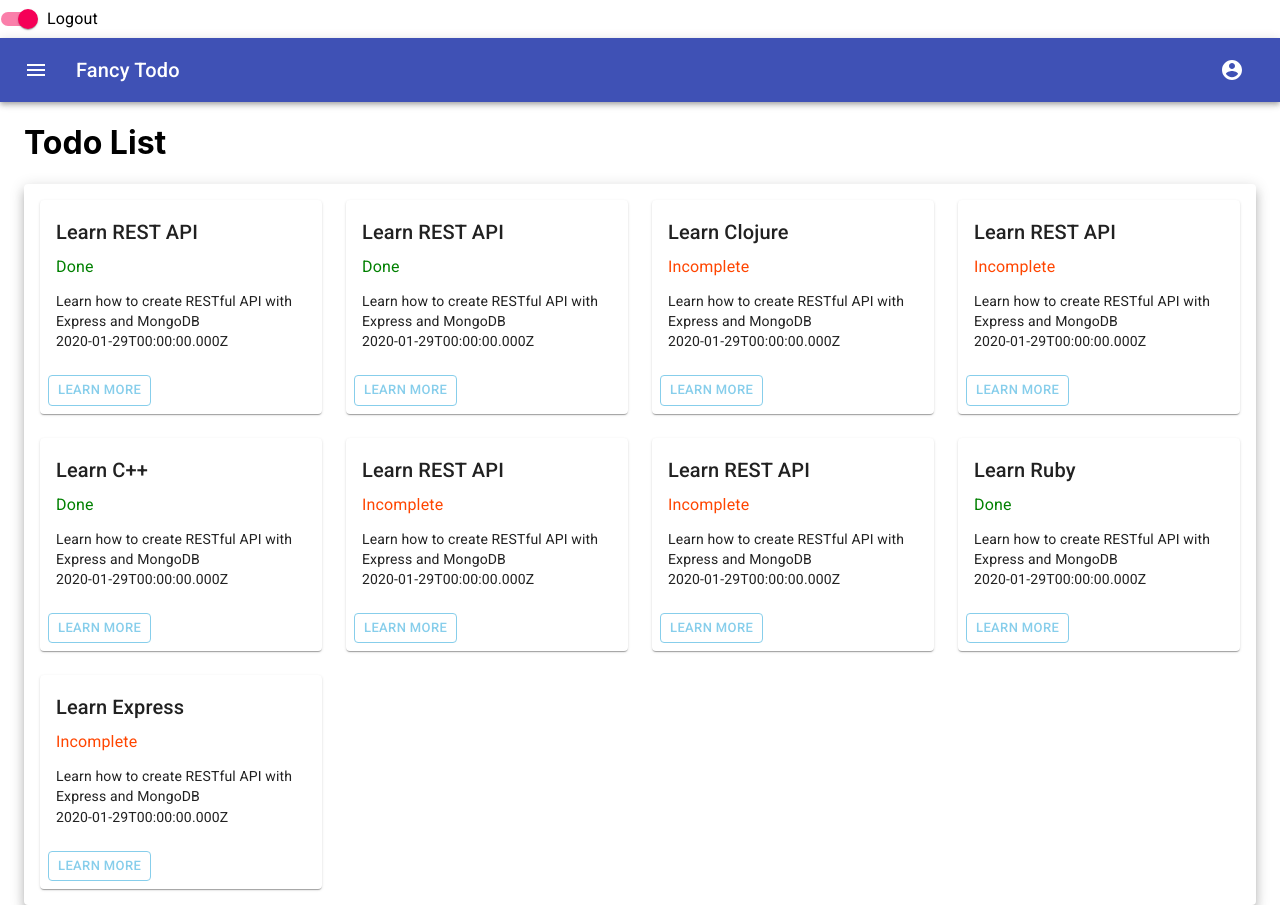
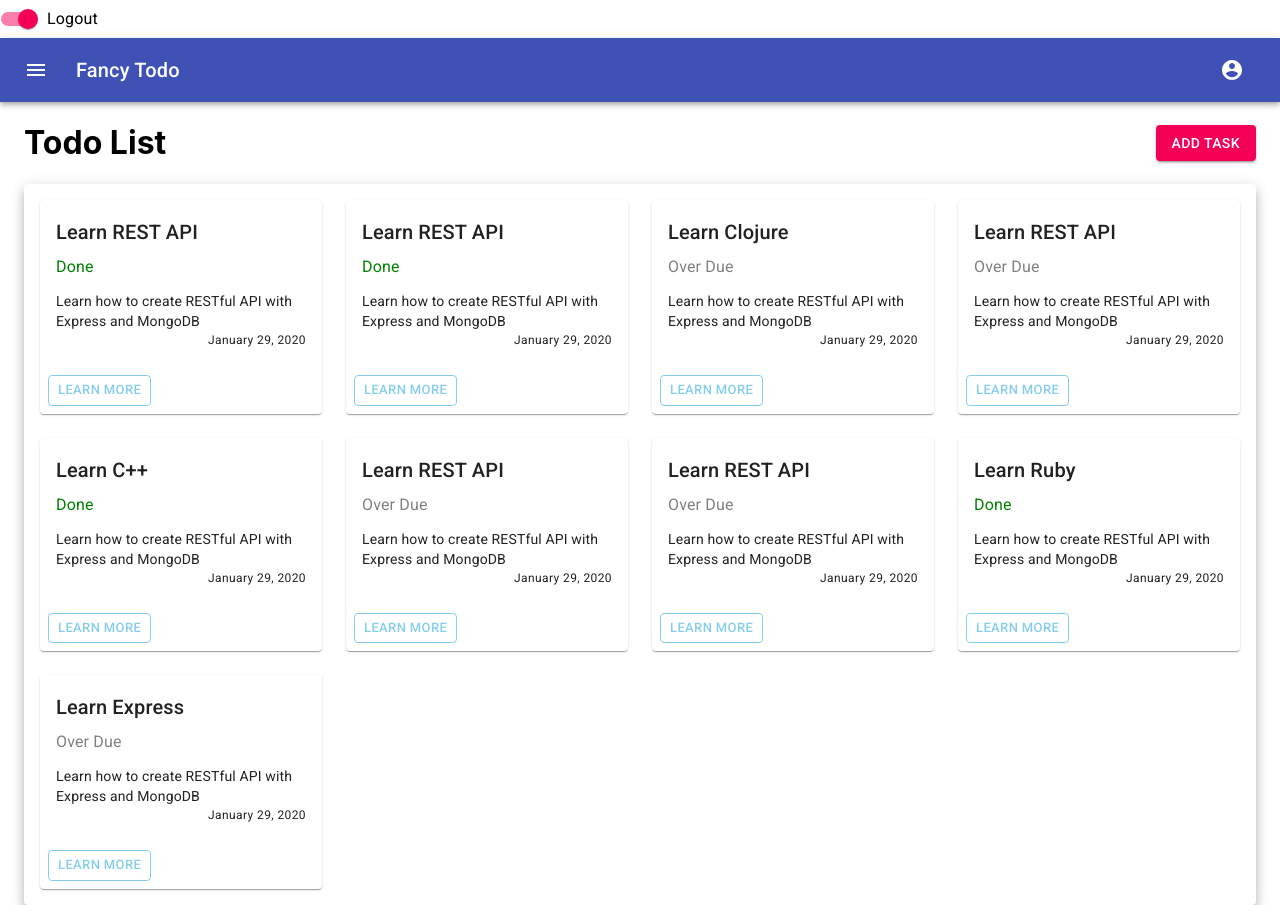
Before and after one commit to ssamsara98/fancy-todo, a React (Create React App) app in the folder client/: page / in a window 1280 px wide. Built offline with nearby package versions, Linux system fonts and the light colour scheme; no server answers.

Commit message:
Login request

```diff
--- a/client/package.json
+++ b/client/package.json
@@ -15,6 +15,7 @@
     "@types/react-redux": "^7.1.9",
     "@types/react-router-dom": "^5.1.6",
     "axios": "^0.21.0",
+    "moment": "^2.29.1",
     "react": "^17.0.1",
     "react-dom": "^17.0.1",
     "react-redux": "^7.2.2",
--- /dev/null
+++ b/client/src/apis/todoApi.js
@@ -0,0 +1,7 @@
+import Axios from 'axios';
+
+const todoApi = Axios.create({
+  baseURL: process.env.REACT_APP_TODO_API,
+});
+
+export default todoApi;
--- a/client/src/components/card/TodoCard.jsx
+++ b/client/src/components/card/TodoCard.jsx
@@ -1,4 +1,5 @@
 import { Button, Card, CardActions, CardContent, makeStyles, Typography } from '@material-ui/core';
+import moment from 'moment';
 import React from 'react';
 
 const useStyles = makeStyles({
@@ -13,12 +14,19 @@ const useStyles = makeStyles({
     color: 'orangered',
     marginBottom: 12,
   },
+  textBlack: {
+    color: 'grey',
+    marginBottom: 12,
+  },
 });
 
 function TodoCard(props) {
   const { title, description, status, 'due-date': dueDate } = props;
   const classes = useStyles();
-  console.log(props)
+
+  const isOverdue = new Date(dueDate).getTime() < Date.now();
+
+  moment.locale('en-gb');
 
   return (
     <Card variant="elevation">
@@ -27,20 +35,24 @@ function TodoCard(props) {
           {title}
         </Typography>
         <Typography
-          className={status === 1 ? classes.textGreen : classes.textOrange}
+          className={
+            status === 1 ? classes.textGreen : isOverdue ? classes.textBlack : classes.textOrange
+          }
           color="textSecondary"
         >
-          {status === 1 ? 'Done' : 'Incomplete'}
+          {status === 1 ? 'Done' : isOverdue ? 'Over Due' : 'Incomplete'}
         </Typography>
         <Typography variant="body2" component="p">
           {description}
         </Typography>
-        <Typography variant="body2" component="p">
-          {dueDate}
+        <Typography variant="caption" component="p" style={{ textAlign: 'end' }}>
+          {moment(dueDate).format('LL')}
         </Typography>
       </CardContent>
       <CardActions>
-        <Button size="small" variant="outlined" color="inherit" style={{color: 'skyblue'}}>Learn More</Button>
+        <Button size="small" variant="outlined" color="inherit" style={{ color: 'skyblue' }}>
+          Learn More
+        </Button>
       </CardActions>
     </Card>
   );
--- /dev/null
+++ b/client/src/store.js
@@ -0,0 +1,9 @@
+import { combineReducers, createStore } from 'redux';
+
+import authReducer from './stores/reducers/authReducer';
+
+const rooReducer = combineReducers({ auth: authReducer });
+
+const store = createStore(rooReducer);
+
+export default store;
--- /dev/null
+++ b/client/src/stores/actions/authType.js
@@ -0,0 +1,2 @@
+export const AUTH_LOGIN = 'AUTH_LOGIN';
+export const AUTH_LOGOUT = 'AUTH_LOGOUT';
--- /dev/null
+++ b/client/src/stores/reducers/authReducer.js
@@ -0,0 +1,24 @@
+import { AUTH_LOGIN, AUTH_LOGOUT } from '../actions/authType';
+
+const initialState = { isLogin: false, token: '' };
+
+const authReducer = (state = initialState, action) => {
+  switch (action.type) {
+    case AUTH_LOGIN:
+      return {
+        ...state,
+        isLogin: true,
+        token: localStorage.getItem('token'),
+      };
+    case AUTH_LOGOUT:
+      return {
+        ...state,
+        isLogin: false,
+        token: '',
+      };
+    default:
+      return state;
+  }
+};
+
+export default authReducer;
--- a/client/src/views/home/Home.jsx
+++ b/client/src/views/home/Home.jsx
@@ -1,4 +1,4 @@
-import {  Container, Grid, Paper } from '@material-ui/core';
+import { Button, Container, Grid, Paper } from '@material-ui/core';
 import React from 'react';
 import TodoCard from '../../components/card/TodoCard';
 // import { Link as MLink } from '@material-ui/core';
@@ -15,13 +15,27 @@ function Home() {
     <>
       <Navbar />
       <Container maxWidth="lg">
-        <h1>Todo List</h1>
+        <Grid container spacing={1} alignItems="center">
+          <Grid item xs={6}>
+            <h1>Todo List</h1>
+          </Grid>
+          <Grid item style={{ marginLeft: 'auto' }}>
+            <Button fullWidth variant="contained" color="secondary">
+              Add Task
+            </Button>
+          </Grid>
+        </Grid>
         <Paper className={classes.paper} elevation={8}>
           <Grid container spacing={3}>
             {todoList.map((todo) => {
               return (
-                <Grid item xs={12} sm={6} lg={3}>
-                  <TodoCard title={todo.title} description={todo.description} status={todo.status} due-date={todo.due_date} />
+                <Grid item xs={12} sm={6} lg={3} key={todo._id}>
+                  <TodoCard
+                    title={todo.title}
+                    description={todo.description}
+                    status={todo.status}
+                    due-date={todo.due_date}
+                  />
                 </Grid>
               );
             })}
--- a/client/src/views/login/Login.jsx
+++ b/client/src/views/login/Login.jsx
@@ -16,9 +16,11 @@ import {
   Typography,
 } from '@material-ui/core';
 import { LockOutlined } from '@material-ui/icons';
+import { useDispatch } from 'react-redux';
 
 import useStyles from './Login.styles';
 import Copyright from '../../components/copyright/Copyright';
+import todoApi from '../../apis/todoApi';
 
 export default function SignInSide() {
   const classes = useStyles();
@@ -28,13 +30,34 @@ export default function SignInSide() {
 
   const [backdropOpen, setBackdropOpen] = useState(false);
 
-  function handleLogin(e) {
+  // const dispatch = useDispatch();
+
+  async function handleLogin(e) {
     e.preventDefault();
     setBackdropOpen(true);
-    setTimeout(() => {
-      console.log(email, password);
-      setBackdropOpen(false);
-    }, 5000);
+    // setTimeout(() => {
+    //   console.log(email, password);
+    //   setBackdropOpen(false);
+    // }, 5000);
+    console.log(process.env);
+    todoApi({
+      url: '/api/users/sign-in',
+      method: 'POST',
+      data: {
+        email,
+        password,
+      },
+    })
+      .then((result) => {
+        console.log(result);
+        localStorage.clear();
+        localStorage.setItem('token', result?.data?.token);
+        setBackdropOpen(false);
+      })
+      .catch((err) => {
+        console.error(err);
+        setBackdropOpen(false);
+      });
   }
 
   return (
```
Also changed, not shown: client/src/index.jsx (+7 -2 lines), client/src/stores/actions/authAction.js (added, +9 -0 lines), 1 other file (tests, documents, lock files or other folders).
